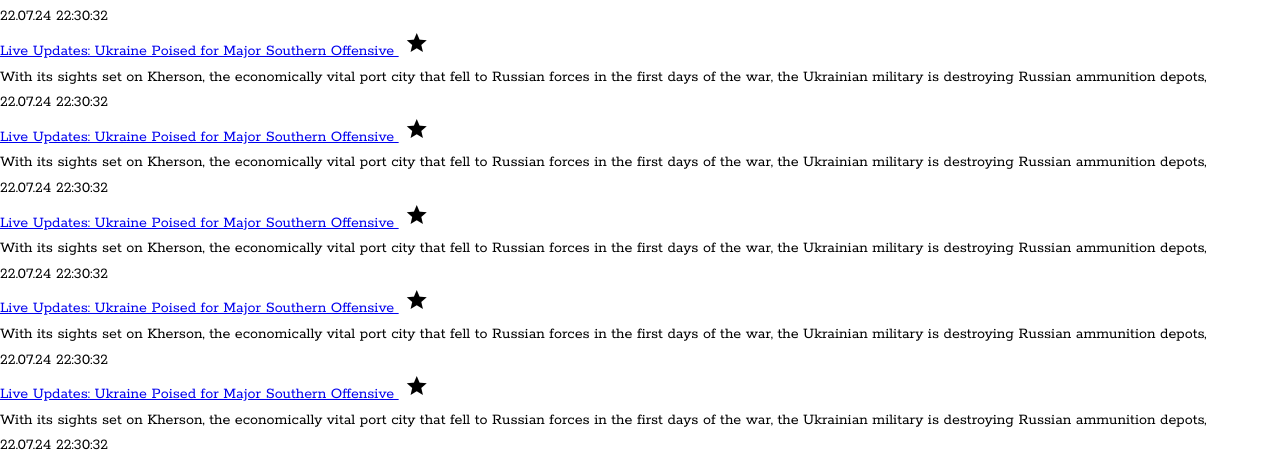
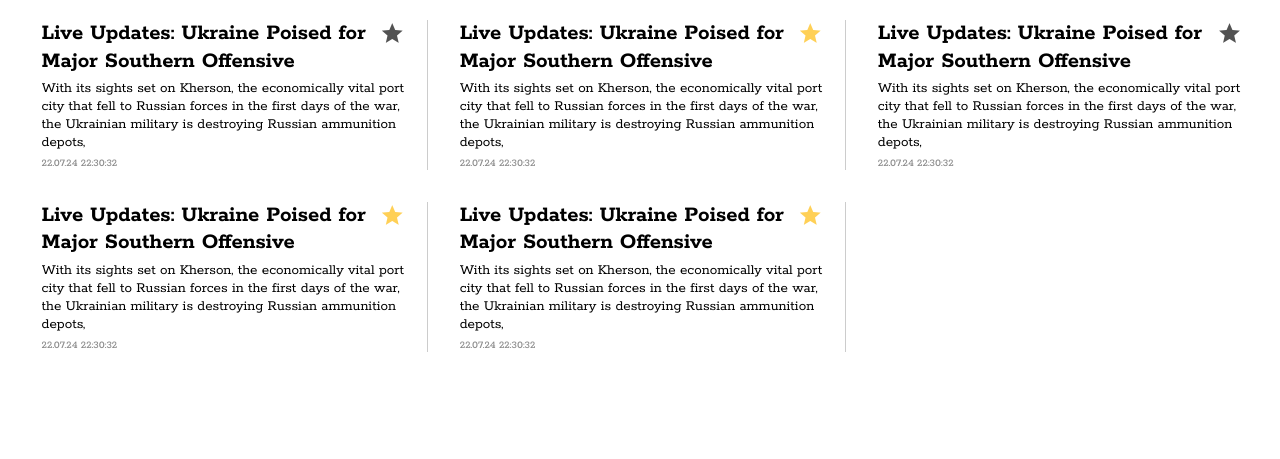
Before and after one commit to zooyaho/js-NYT-searching-app, a website built with Parcel: page index.html in a window 1280 px wide. Shown: the part 742-1201 px from the top of the page. After the commit the page ends 1148 px from the top, so only its background shows below. Built offline with nearby package versions, Linux system fonts and the light colour scheme; a web font is replaced by a local one.

Commit message:
Style: Add main style
main article의 style추가

```diff
--- a/style.scss
+++ b/style.scss
@@ -19,6 +19,10 @@ button {
   background-color: transparent;
   border: none;
   cursor: pointer;
+}
+a {
+  text-decoration: none;
+  color: black;
 }
 
 /* Header Section */
@@ -103,3 +107,50 @@ header {
     margin-top: 1.5rem;
   }
 }
+
+/*  Main */
+.article {
+  margin: 200px 0% 3% 2%;
+  display: grid;
+  grid-template-columns: 1fr 1fr 1fr;
+  line-height: 1.2;
+  &-item {
+    margin: 1rem;
+    padding-right: 1rem;
+    border-right: 1px solid #ccc;
+    &:nth-child(3n) {
+      border: none;
+    }
+    .article-header {
+      display: flex;
+      flex-wrap: nowrap;
+      justify-content: space-between;
+      .title {
+        overflow: hidden;
+        font-weight: bold;
+        font-size: 23px;
+      }
+      .toggle-star {
+        color: #525252;
+        display: flex;
+        &.active {
+          color: #ffd056;
+        }
+        span {
+          font-size: 25px;
+        }
+      }
+    }
+    .article-body {
+      overflow: hidden;
+      margin-top: 0.3rem;
+      font-size: 15px;
+    }
+    .article-footer {
+      font-size: 11px;
+      font-weight: 500;
+      color: #8e8e8e;
+      margin-top: 0.3rem;
+    }
+  }
+}
```
